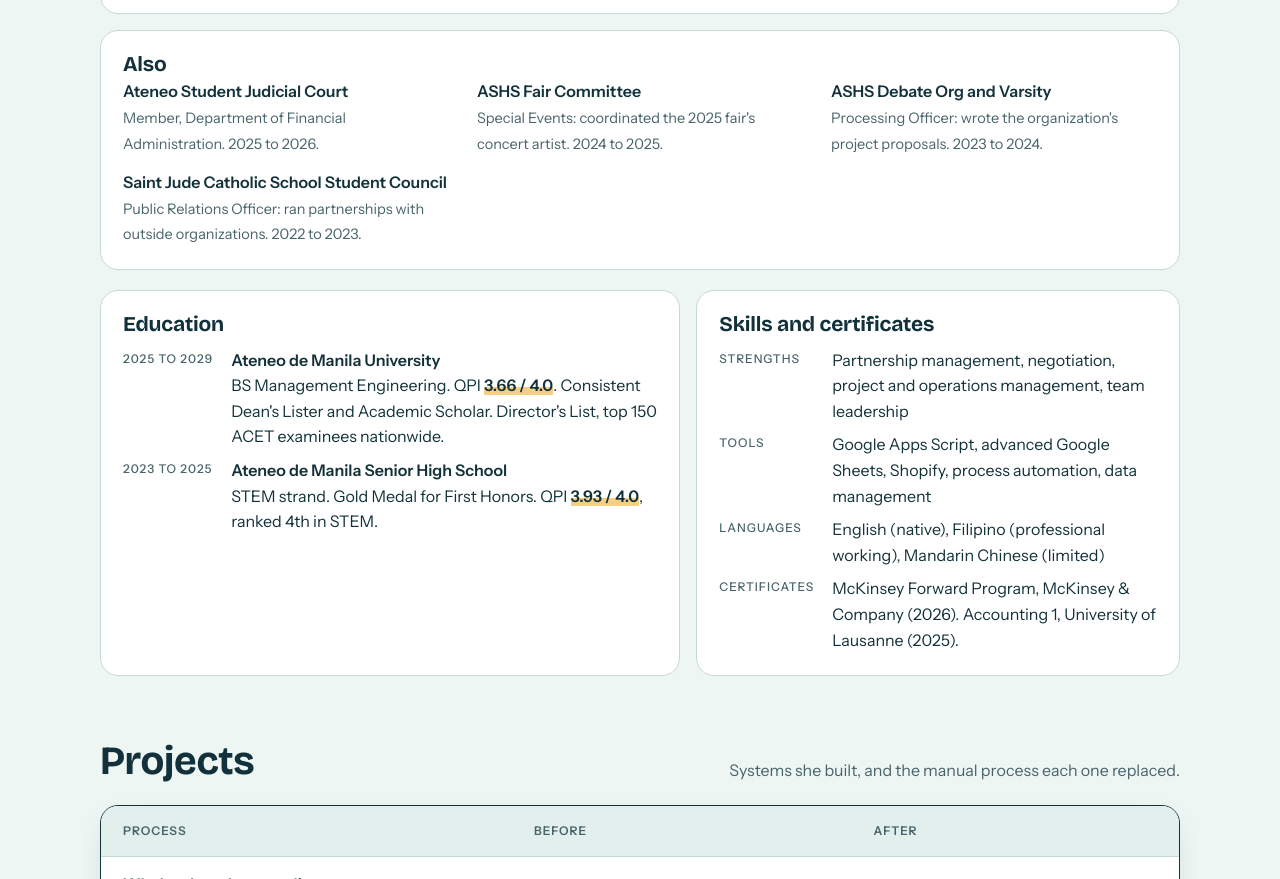
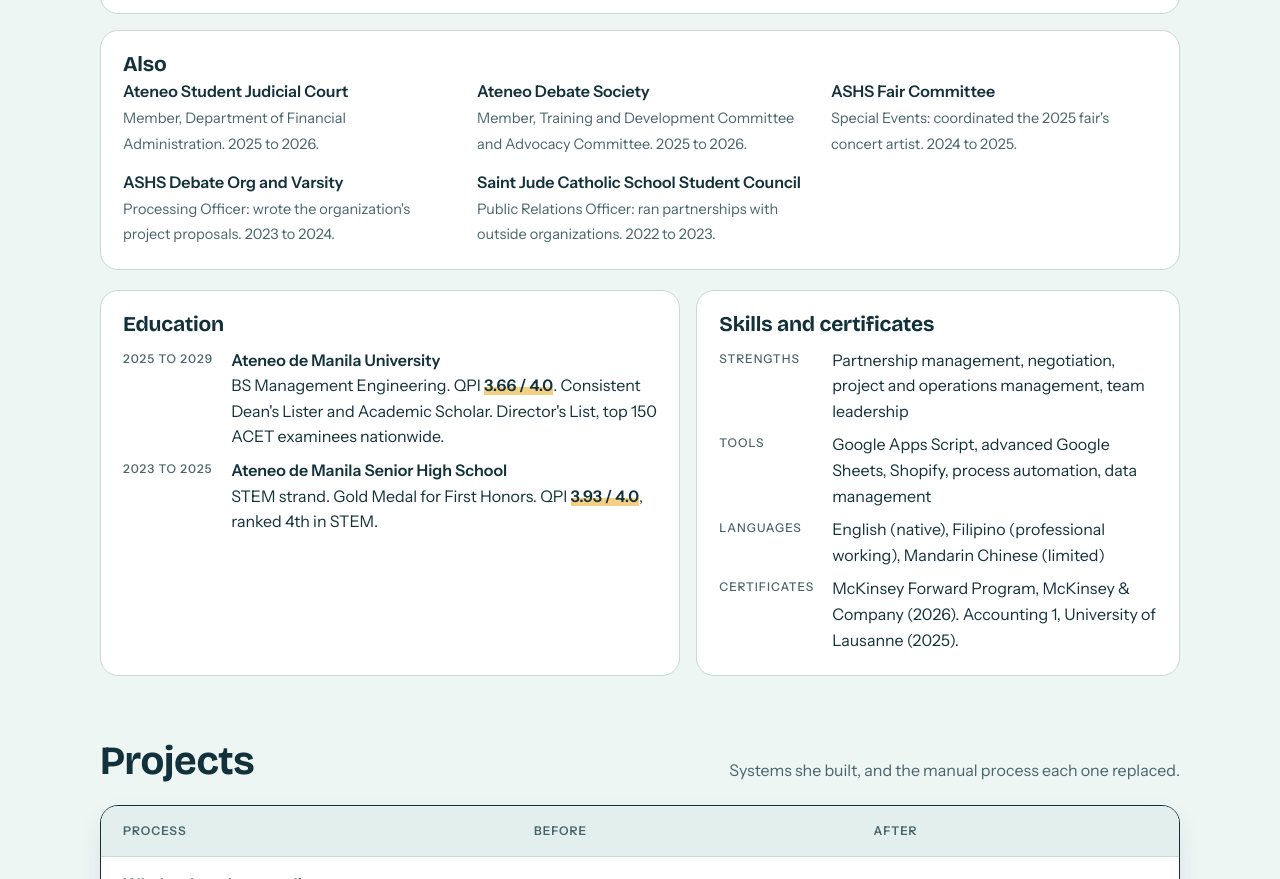
Before and after one commit to ennairaco/arianne-profile, a plain HTML site: page index.html in a window 1280 px wide. Shown: the part 3627-4506 px from the top of the page. Drawn offline with nearby package versions, Linux system fonts and the light colour scheme.

Commit message:
Add Ateneo Debate Society to the Also list
Co-Authored-By: Claude Opus 5.5 <noreply@anthropic.com>
Claude-Session: https://claude.ai/code/session_01YPkioCG5PnPE4AohsRycpo

```diff
--- a/index.html
+++ b/index.html
@@ -456,6 +456,7 @@ section.block{padding-block:64px 0}
     <article class="card"><h3>Also</h3>
       <div class="also">
         <div><b>Ateneo Student Judicial Court</b><span>Member, Department of Financial Administration. 2025 to 2026.</span></div>
+        <div><b>Ateneo Debate Society</b><span>Member, Training and Development Committee and Advocacy Committee. 2025 to 2026.</span></div>
         <div><b>ASHS Fair Committee</b><span>Special Events: coordinated the 2025 fair's concert artist. 2024 to 2025.</span></div>
         <div><b>ASHS Debate Org and Varsity</b><span>Processing Officer: wrote the organization's project proposals. 2023 to 2024.</span></div>
         <div><b>Saint Jude Catholic School Student Council</b><span>Public Relations Officer: ran partnerships with outside organizations. 2022 to 2023.</span></div>
```
